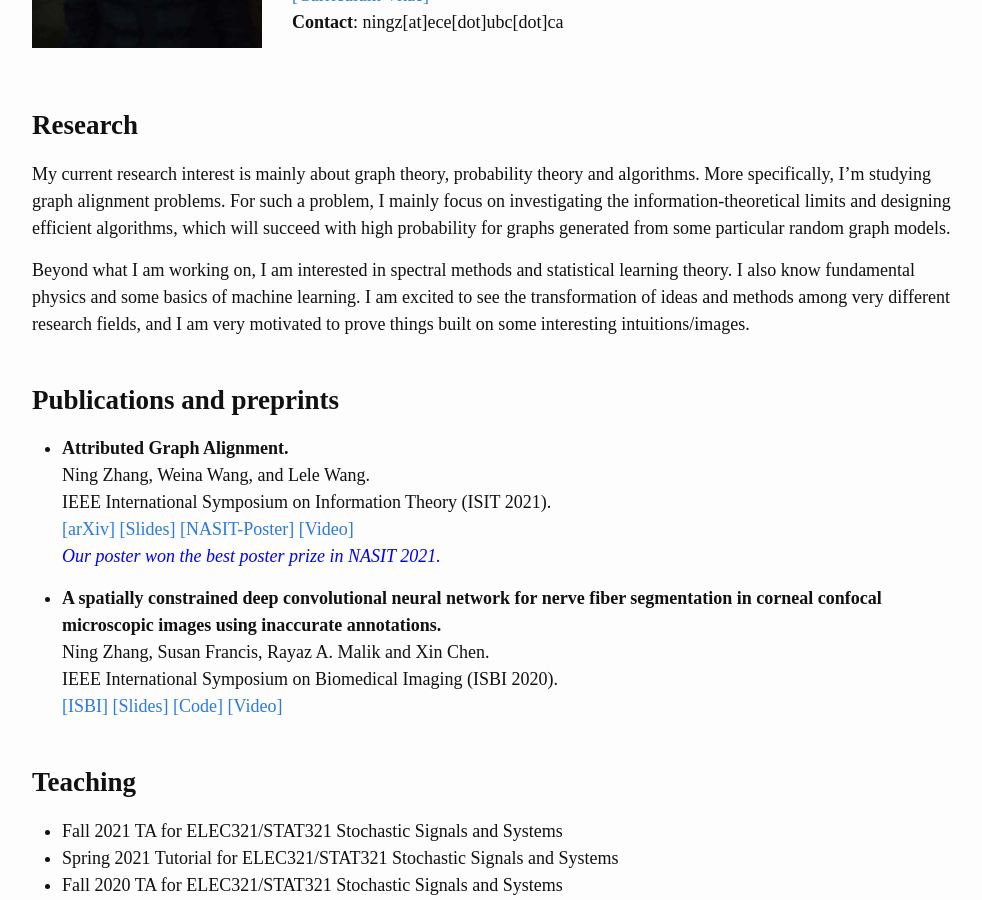
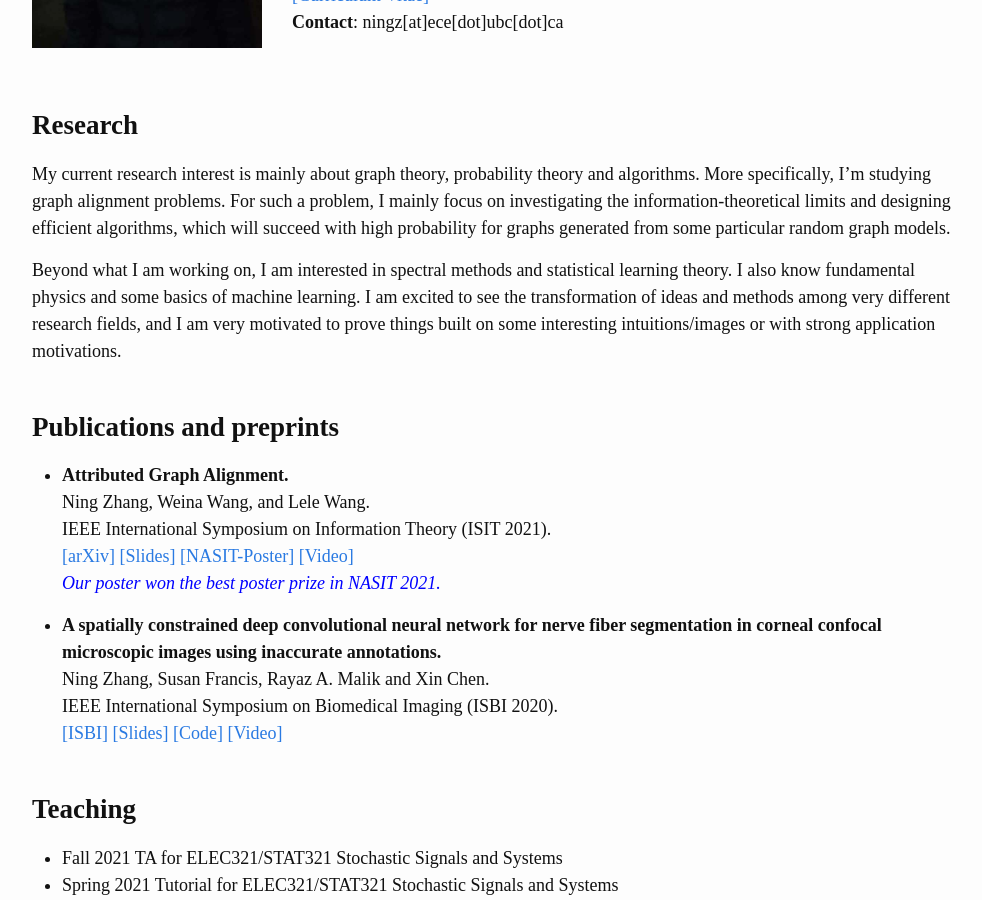
Before and after one commit to NingZhang-Git/NZ_website, a Jekyll site: the page built from index.md, in a window 1280 px wide and 900 px high, scrolled down 411 px. Shown: the whole window, without its empty margins (138-1120 px from the left). Built offline with Jekyll 4.4.1, drawn with Linux system fonts in a browser that asks for light colours.

Commit message:
Update index.md

```diff
--- a/index.md
+++ b/index.md
@@ -20,7 +20,7 @@ I am a research based master student in the department of ECE at the University
 ## **Research**
 My current research interest is mainly about graph theory, probability theory and algorithms. More specifically, I'm studying graph alignment problems. For such a problem, I mainly focus on investigating the information-theoretical limits and designing efficient algorithms, which will succeed with high probability for graphs generated from some particular random graph models.
 
-Beyond what I am working on, I am interested in spectral methods and statistical learning theory. I also know fundamental physics and some basics of machine learning. I am excited to see the transformation of ideas and methods among very different research fields, and I am very motivated to prove things built on some interesting intuitions/images.
+Beyond what I am working on, I am interested in spectral methods and statistical learning theory. I also know fundamental physics and some basics of machine learning. I am excited to see the transformation of ideas and methods among very different research fields, and I am very motivated to prove things built on some interesting intuitions/images or with strong application motivations.
 <br/>
 <br/>
 
```
